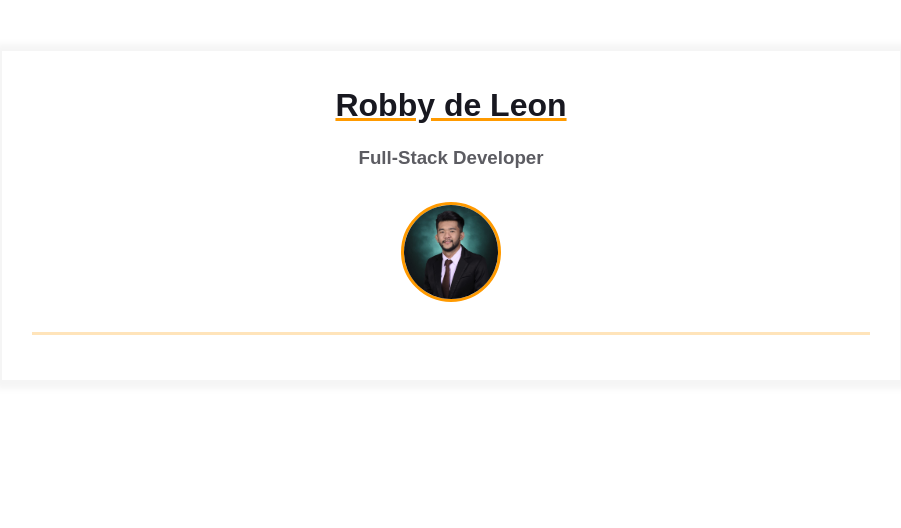
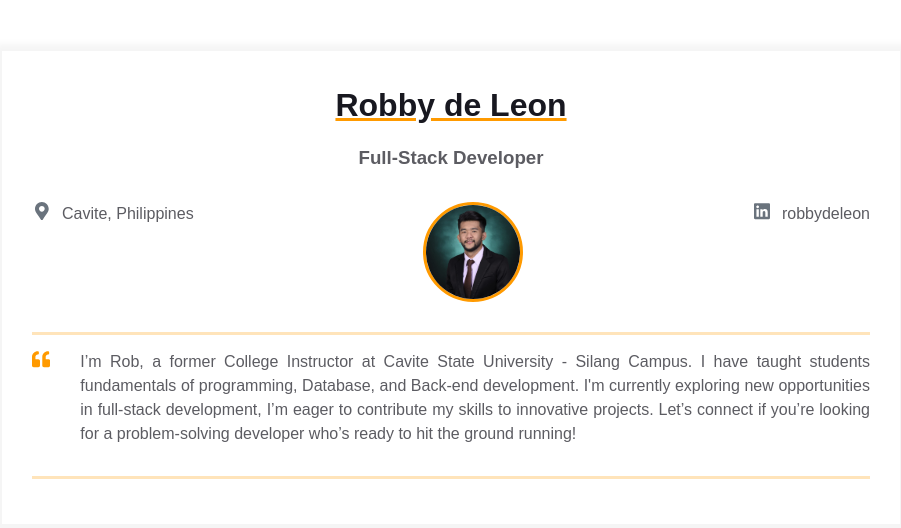
Before and after one commit to obideleon/homepage, a plain HTML site: page index.html in a window 1280 px wide. Shown: the whole page, without its empty margins (189-1090 px from the left). Drawn offline with Linux system fonts and the light colour scheme.

Commit message:
Added introduction

```diff
--- a/index.html
+++ b/index.html
@@ -15,13 +15,66 @@
             <h3 class="contact-info__sub-header">Full-Stack Developer</h3>
 
             <div class="contact_info_container fh">
-              <div class="contact-info__block"></div>
+              <div class="contact-info__block">
+                <a href="" rel="author" class="contact-info__item">
+                  <div class="contact-info__item-icon-wrapper">
+                    <svg class="contact-info__item-icon" xmlns="http://www.w3.org/2000/svg" viewBox="0 0 384 512">
+                      <path
+                        d="M172.268 501.67C26.97 291.031 0 269.413 0 192 0 85.961 85.961 0
+                        192 0s192 85.961 192 192c0 77.413-26.97 99.031-172.268 309.67-9.535
+                        13.774-29.93 13.773-39.464 0zM192 272c44.183 0 80-35.817
+                        80-80s-35.817-80-80-80-80 35.817-80 80 35.817 80 80 80z"
+                      ></path>
+                    </svg>
+                  </div>
+                  <span>Cavite, Philippines</span>
+                </a>
+              </div>
 
               <div class="contact-info__block contact-info__block--center">
                 <img class="contact-info__avatar" src="assets/avatar.jpg" alt="Avatar" />
               </div>
 
-              <div class="contact-info__block"></div>
+              <div class="contact-info__block">
+                <a href="https://www.linkedin.com/in/robbydeleon/" rel="author" class="contact-info__item">
+                  <div class="contact-info__item-icon-wrapper">
+                    <svg class="contact-info__item-icon" xmlns="http://www.w3.org/2000/svg" viewBox="0 0 448 512">
+                      <path
+                        d="M416 32H31.9C14.3 32 0 46.5 0 64.3v383.4C0 465.5 14.3 480 31.9
+                        480H416c17.6 0 32-14.5 32-32.3V64.3c0-17.8-14.4-32.3-32-32.3zM135.4
+                        416H69V202.2h66.5V416zm-33.2-243c-21.3 0-38.5-17.3-38.5-38.5S80.9
+                        96 102.2 96c21.2 0 38.5 17.3 38.5 38.5 0 21.3-17.2 38.5-38.5
+                        38.5zm282.1 243h-66.4V312c0-24.8-.5-56.7-34.5-56.7-34.6 0-39.9
+                        27-39.9 54.9V416h-66.4V202.2h63.7v29.2h.9c8.9-16.8 30.6-34.5
+                        62.9-34.5 67.2 0 79.7 44.3 79.7 101.9V416z"
+                      ></path>
+                    </svg>
+                  </div>
+                  <span>robbydeleon</span>
+                </a>
+              </div>
+            </div>
+          </div>
+        </div>
+        <div class="container">
+          <div class="resume__block">
+            <div class="intro">
+              <div class="intro__icon-wrapper">
+                <svg class="intro__icon" xmlns="http://www.w3.org/2000/svg" viewBox="0 0 512 512">
+                  <path
+                    d="M464 256h-80v-64c0-35.3 28.7-64 64-64h8c13.3 0 24-10.7
+                    24-24V56c0-13.3-10.7-24-24-24h-8c-88.4 0-160 71.6-160 160v240c0
+                    26.5 21.5 48 48 48h128c26.5 0 48-21.5
+                    48-48V304c0-26.5-21.5-48-48-48zm-288 0H96v-64c0-35.3 28.7-64
+                    64-64h8c13.3 0 24-10.7 24-24V56c0-13.3-10.7-24-24-24h-8C71.6 32 0
+                    103.6 0 192v240c0 26.5 21.5 48 48 48h128c26.5 0
+                    48-21.5 48-48V304c0-26.5-21.5-48-48-48z"
+                  ></path>
+                </svg>
+              </div>
+              <p class="intro_text">
+                I’m Rob, a former College Instructor at Cavite State University - Silang Campus. I have taught students fundamentals of programming, Database, and Back-end development. I'm currently exploring new opportunities in full-stack development, I’m eager to contribute my skills to innovative projects. Let’s connect if you’re looking for a problem-solving developer who’s ready to hit the ground running!
+              </p>
             </div>
           </div>
         </div>
```
